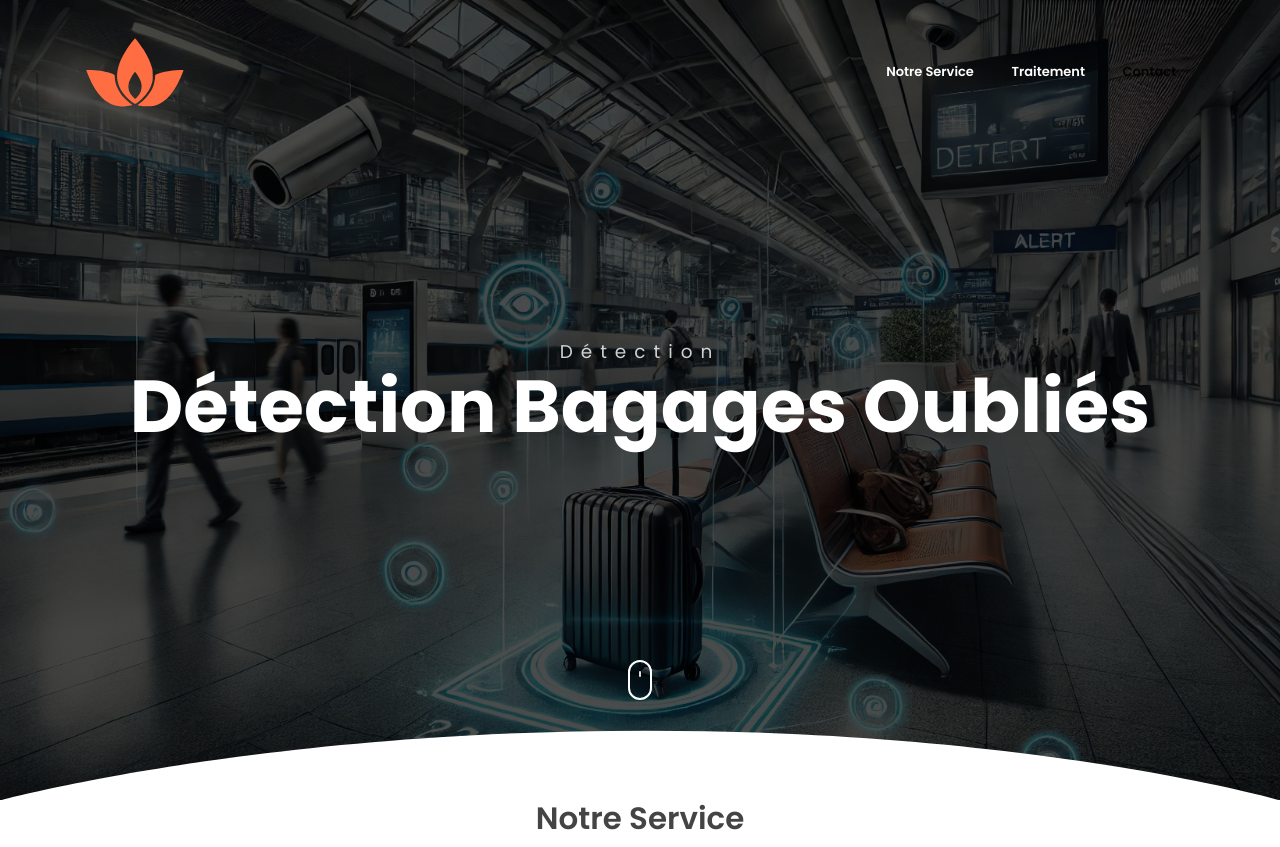
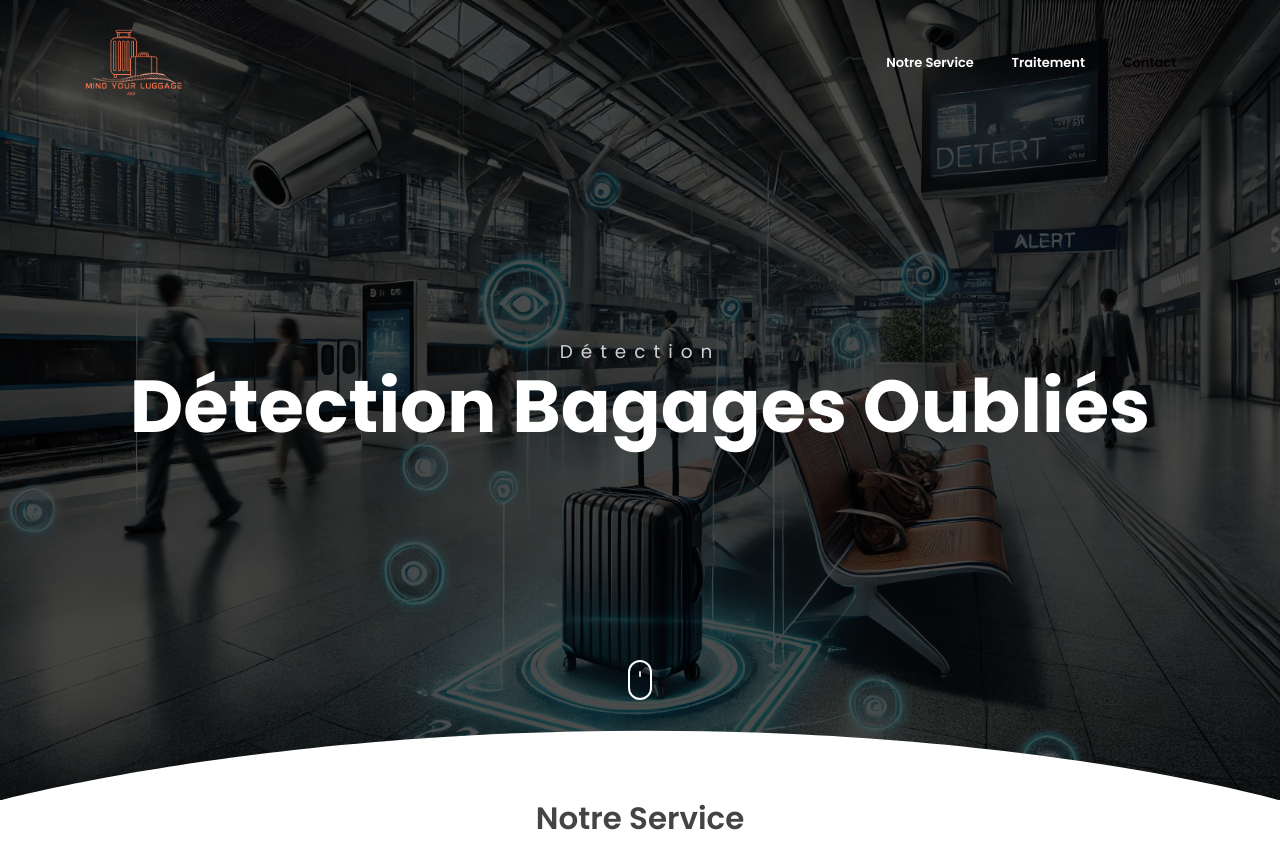
Before and after one commit to AhmedBourazza/front_detectionObjetsOublies, a website: page leadmark/public_html/index.html in a window 1280 px wide. Shown: the top 847 px of the page. Drawn offline with Linux system fonts and the light colour scheme.

Commit message:
ajout de logo

```diff
--- a/leadmark/public_html/index.html
+++ b/leadmark/public_html/index.html
@@ -17,7 +17,7 @@
     <nav class="navbar custom-navbar navbar-expand-md navbar-light fixed-top" data-spy="affix" data-offset-top="10">
         <div class="container">
             <a class="navbar-brand" href="#">
-                <img src="assets/imgs/logo.svg" alt="">
+                <img src="assets/imgs/logo.png" alt="">
             </a>
             <button class="navbar-toggler ml-auto" type="button" data-toggle="collapse" data-target="#navbarSupportedContent" aria-controls="navbarSupportedContent" aria-expanded="false" aria-label="Toggle navigation">
                 <span class="navbar-toggler-icon"></span>
```
